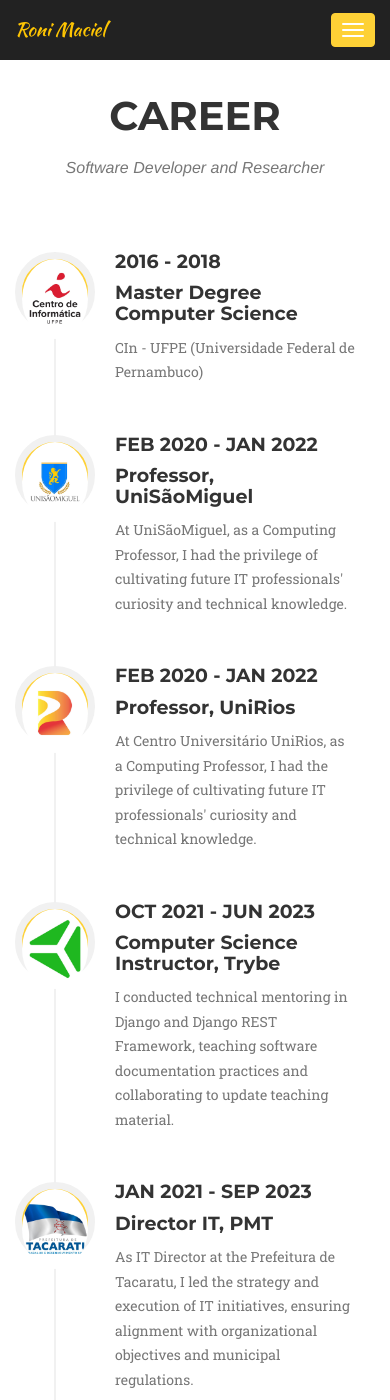
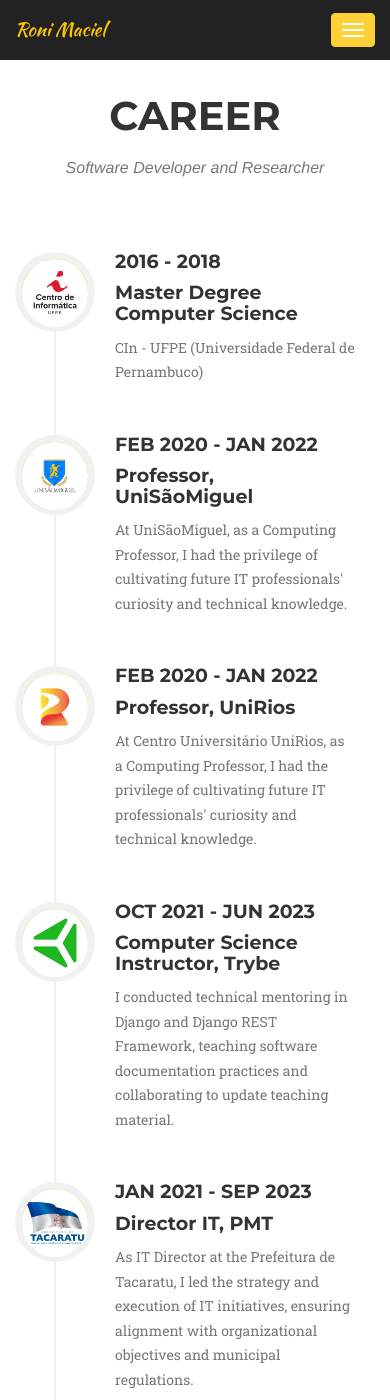
Before and after one commit to RonierisonMaciel/ronierisonmaciel.github.io, a Jekyll site: the page built from index.html, in a window 390 px wide and 1400 px high, scrolled down 4119 px. Built offline with Jekyll 4.4.1, drawn with Linux system fonts in a browser that asks for light colours; some web fonts are replaced.

Commit message:
:zap: update about page

```diff
--- a/_includes/about.html
+++ b/_includes/about.html
@@ -118,8 +118,8 @@
 
     @media (max-width: 767px) {
         .timeline-img {
-            width: 80px;
-            height: 80px;
+            width: 68px;
+            height: 68px;
         }
     }
 </style>
```
